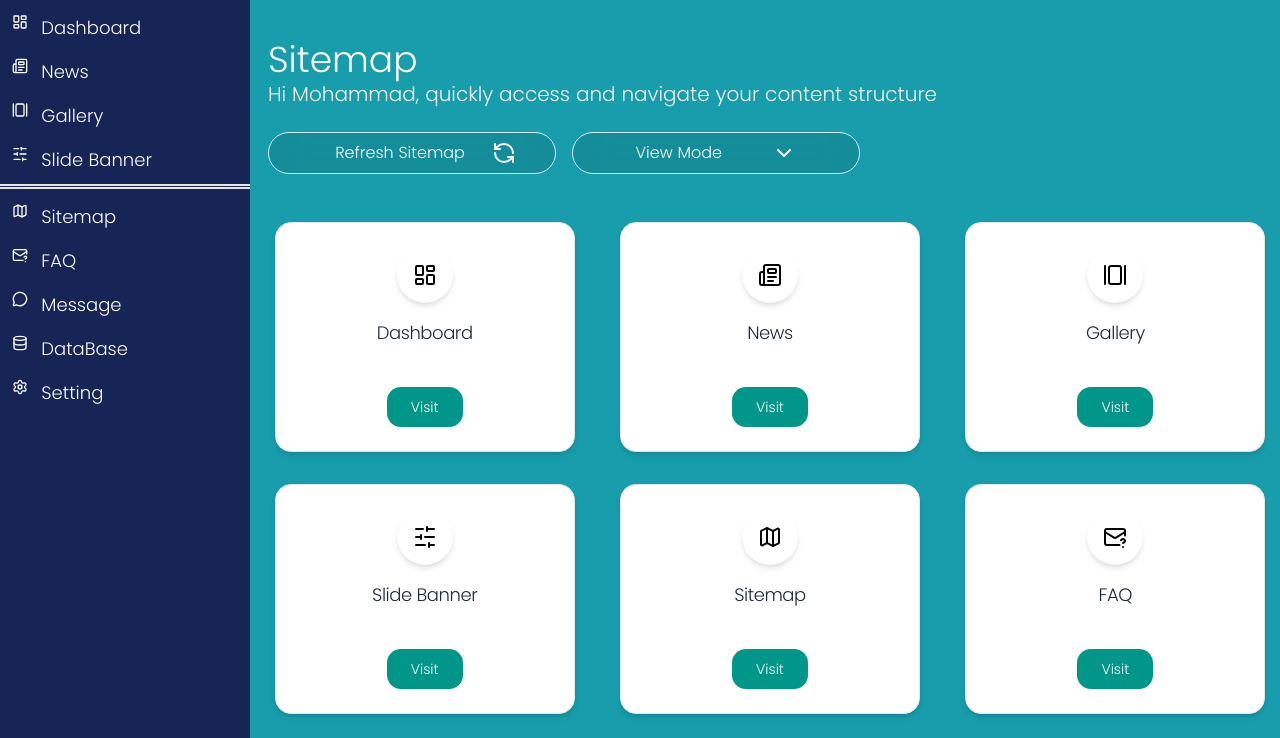
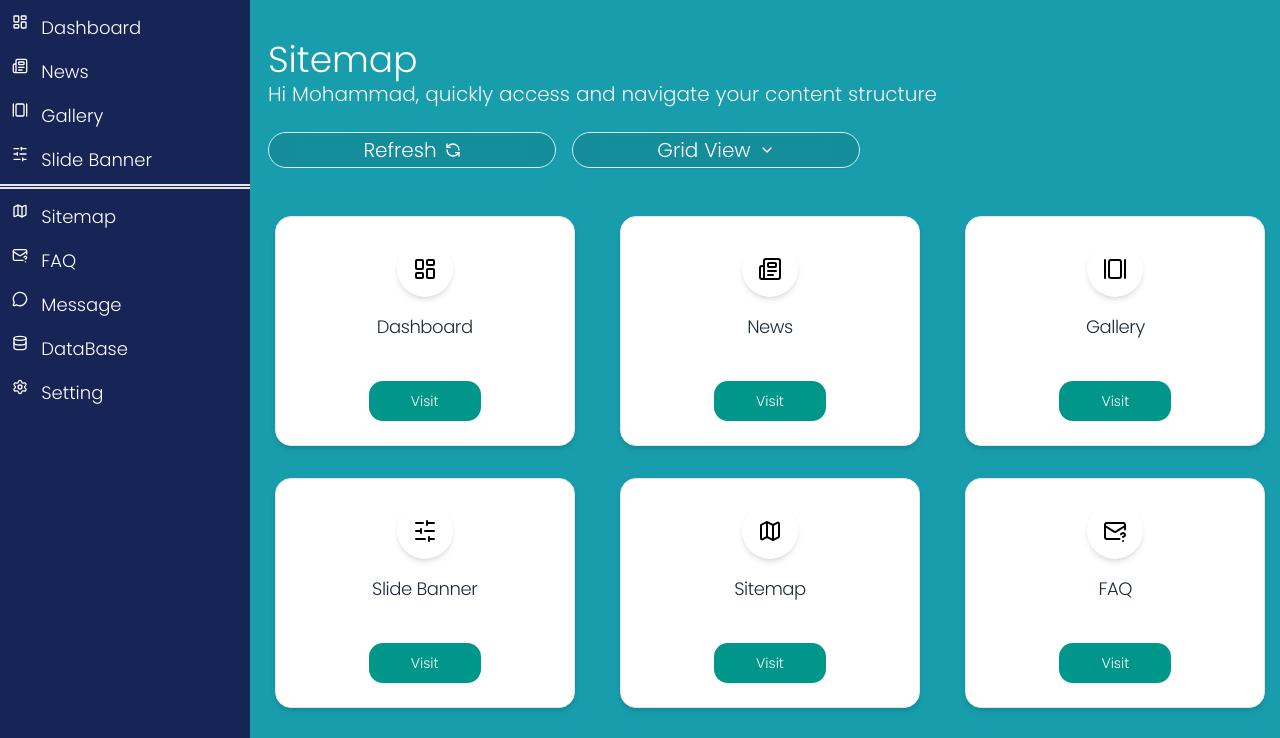
Before and after one commit to mohammadr1997/Admin_Dashboard, a Next.js app: page /siteMap in a window 1280 px wide. Shown: the top 738 px of the page. Built offline with nearby package versions, Linux system fonts and the light colour scheme.

Commit message:
finish sitemap

```diff
--- a/src/app/myComponents/SiteCard.tsx
+++ b/src/app/myComponents/SiteCard.tsx
@@ -21,7 +21,7 @@ import {
     </CardContent>
     <CardFooter className="flex justify-center">
       <Link href={route.url}>
-        <Button className="px-6 cursor-pointer  py-2 rounded-xl bg-teal-600 hover:bg-teal-700 text-white font-bold transition">
+        <Button className="px-6 cursor-pointer w-24 md:w-28  py-2 rounded-xl bg-teal-600 hover:bg-teal-700 text-white font-bold transition">
           Visit
         </Button>
       </Link>
--- a/src/app/siteMap/page.tsx
+++ b/src/app/siteMap/page.tsx
@@ -1,19 +1,27 @@
 'use client';
 
+import {
+  Select,
+  SelectContent,
+  SelectItem,
+  SelectTrigger,
+  SelectValue,
+} from "@/components/ui/select"
 import React from 'react';
 import {ChevronDown, RefreshCcw } from 'lucide-react'
-
+import { useState } from 'react';
 import SideBar  from '../myComponents/SideBar';
 import { menuItem } from '../data';
 import SiteCard from '../myComponents/SiteCard';
 
 
-import { Button } from '../../components/ui/button';
+
 
 
 
 
 export default function Page() {
+  const [viewMode,setViewMode]=useState<string>('grid')
   return (
     <section className="relative overflow-x-hidden grid grid-cols-1 lg:flex-nowrap w-full">
 
@@ -30,18 +38,28 @@ export default function Page() {
           </p>
         </div>
 
+     <div className="flex gap-4">
+  <button
+    onClick={() => window.location.reload()}
+    className="bg-black/10 w-48 lg:w-72 backdrop-blur-lg border border-blue-100 rounded-3xl cursor-pointer  text-white font-bold flex flex-row items-center justify-center gap-2 text-lg md:text-xl"
+  >
+    Refresh <RefreshCcw className="w-4 h-4" />
+  </button>
 
-        <div className="flex gap-4">
-          <button className=" bg-black/10 w-48 lg:w-72 backdrop-blur-lg border-1  border-blue-100 rounded-3xl cursor-pointer px-6 py-2 md:justify-evenly  text-white font-bold flex flex-row gap-1 md:gap-3  ">
-           <span className='text-3xl'></span>Refresh Sitemap<span> <RefreshCcw/></span>
-          </button>
-          <button className="bg-black/10 w-48 lg:w-72  backdrop-blur-lg border-1  border-blue-100 rounded-3xl cursor-pointer flex flex-row md:justify-evenly gap-1 md:gap-3   px-6 py-2  text-white font-bold">
-            <span>View Mode</span><span><ChevronDown /></span>
-          </button>
-        </div>
+  <Select value={viewMode} onValueChange={setViewMode}>
+    <SelectTrigger className="bg-black/10 w-48 lg:w-72 backdrop-blur-lg border border-blue-100 rounded-3xl cursor-pointer p-4 text-white font-bold flex flex-row items-center justify-center gap-2 text-lg md:text-xl box-border">
+      <SelectValue className="text-lg md:text-xl font-bold" placeholder="Select View" />
+    </SelectTrigger>
+    <SelectContent className="bg-black/30 text-white rounded-xl">
+      <SelectItem className="cursor-pointer" value="grid">Grid View</SelectItem>
+      <SelectItem className="cursor-pointer" value="list">List View</SelectItem>
+    </SelectContent>
+  </Select>
+</div>
 
 
-        <div className="mt-6 grid grid-cols-1 md:grid-cols-2 lg:grid-cols-3 gap-8">
+
+        <div className={`mt-6  ${viewMode=='grid'?'grid grid-cols-1 md:grid-cols-2 lg:grid-cols-3 gap-8':'flex flex-col gap-4'}`}>
           {menuItem[0].mainItem.map((route, key) => (
             <SiteCard key={key} route={route} iconBg="bg-teal-600" />
           ))}
```
